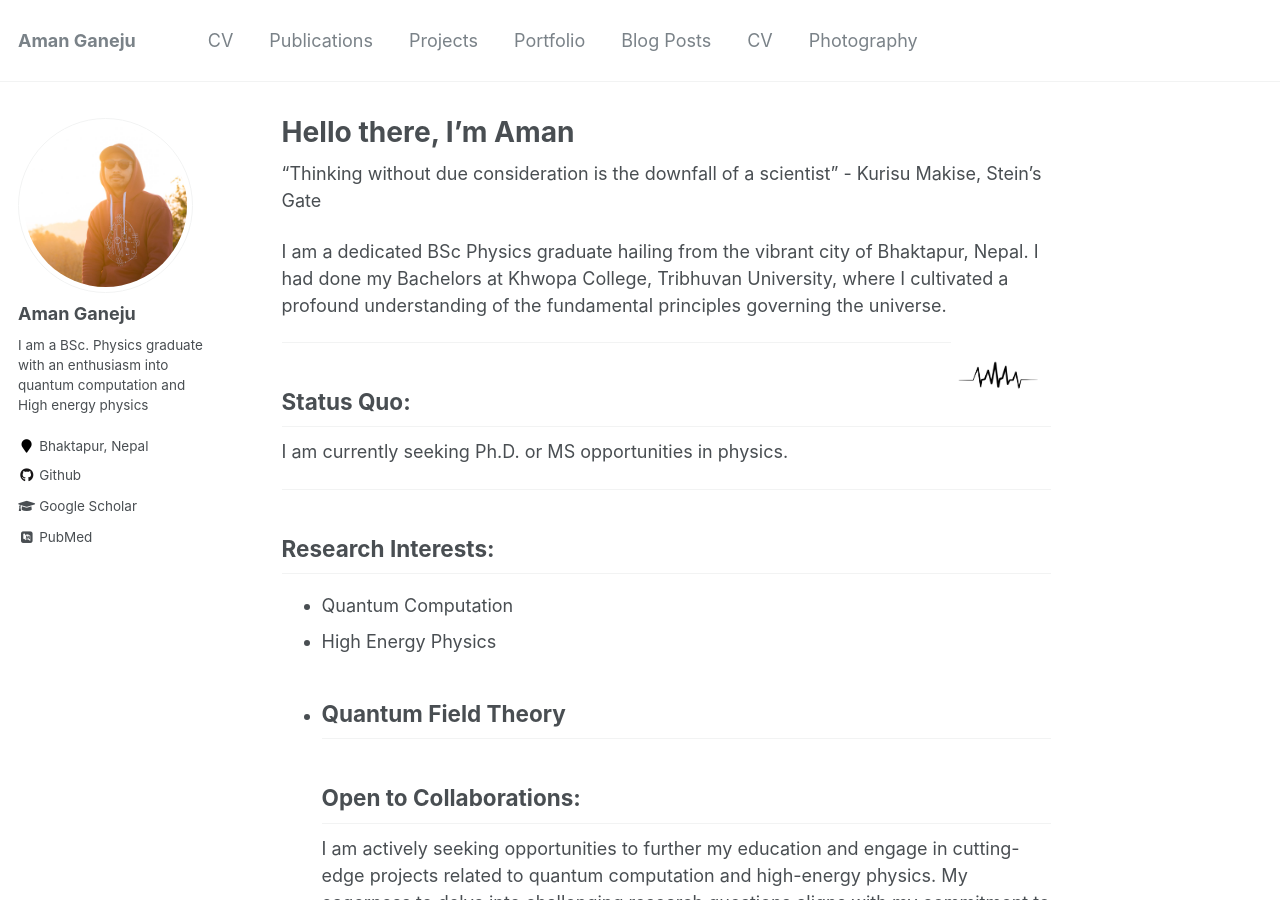
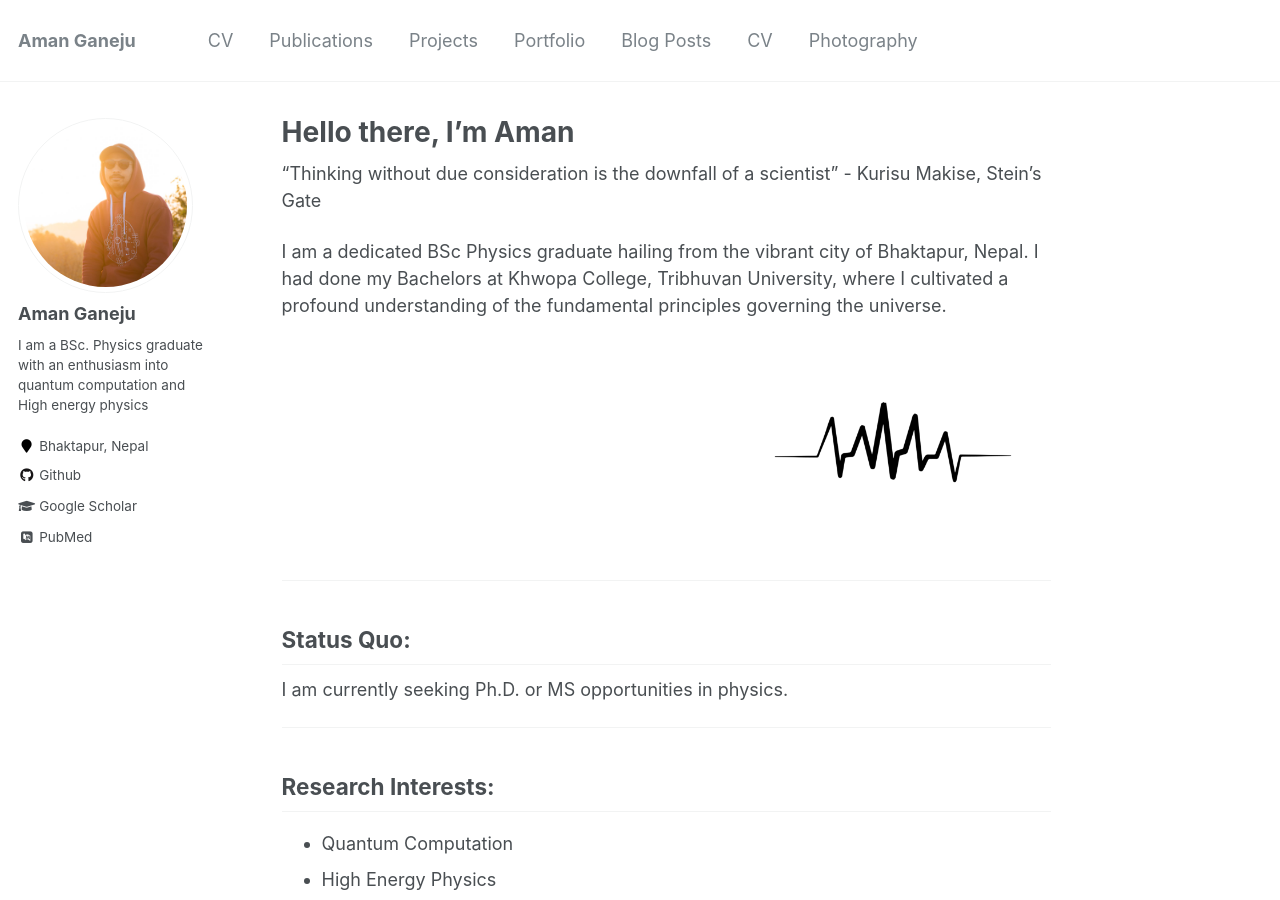
Before and after one commit to nama-aman/amanganeju.com.np-professional-profile, a Jekyll site: the page built from _pages/about.md, in a window 1280 px wide and 900 px high. Built offline with Jekyll 4.4.1, drawn with Linux system fonts in a browser that asks for light colours; some web fonts are replaced.

Commit message:
edited alignment and size of logo

```diff
--- a/_pages/about.md
+++ b/_pages/about.md
@@ -15,7 +15,7 @@ redirect_from:
 </p>
 
 <p align="right">
-  <img align="right" width="100" height="100" src="/images/aman_watermark.png" alt="aman logo">
+  <img width="300" height="300" src="/images/aman_watermark.png" alt="aman logo">
 </p>
 
 
```
